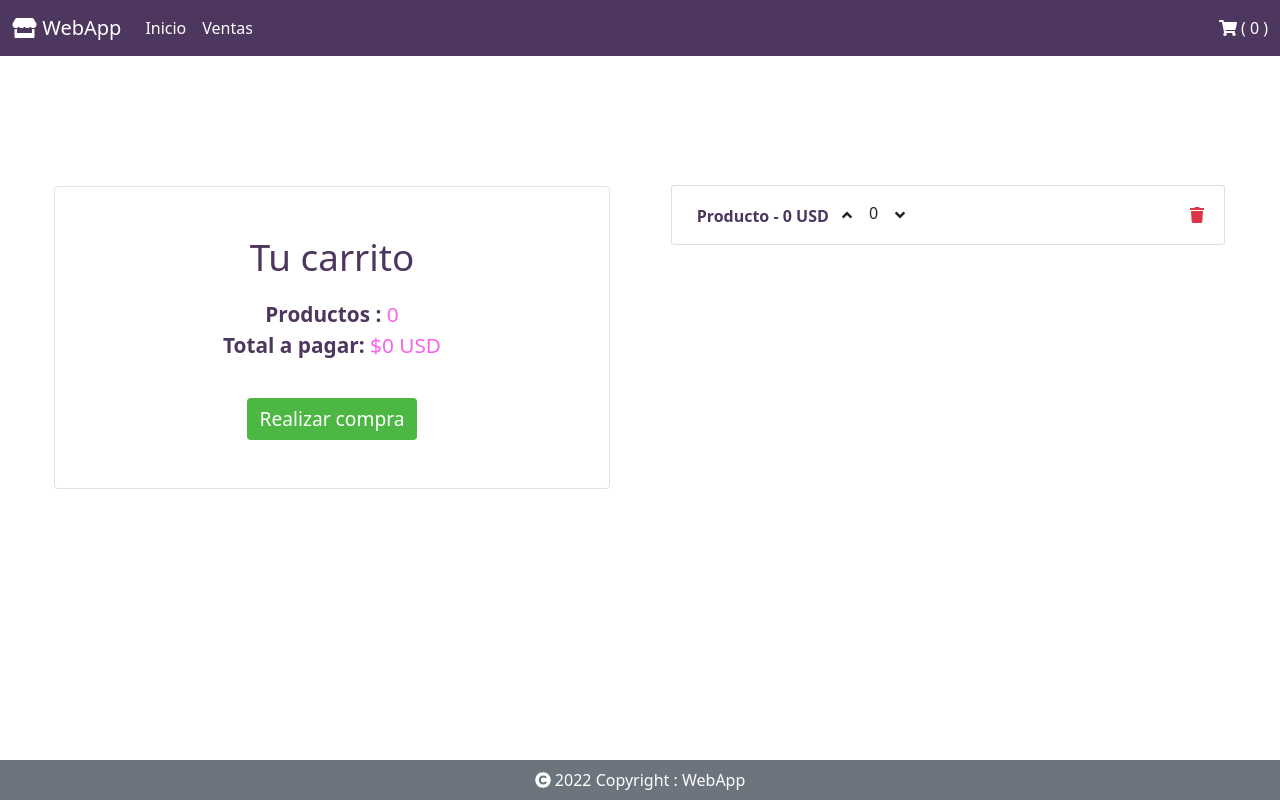
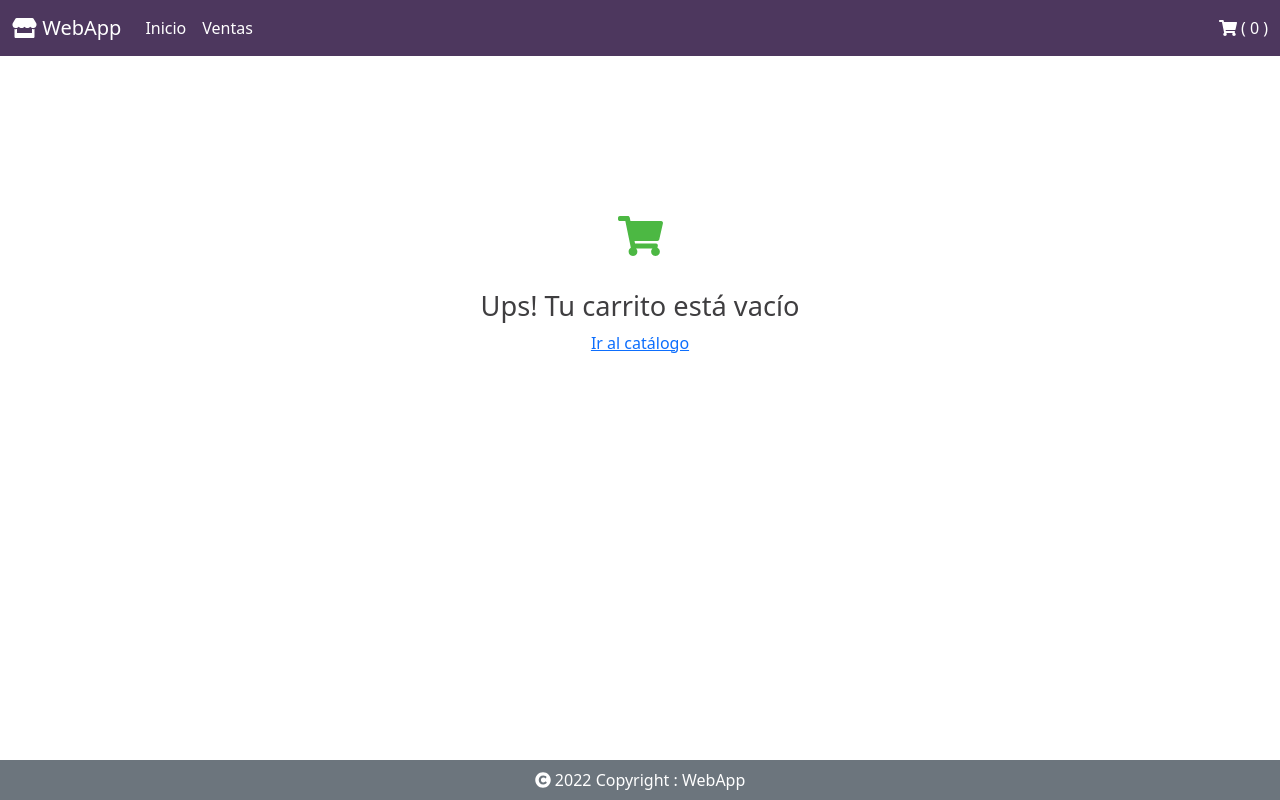
Before and after one commit to rootspyro/prueba-tas-2022, an Angular app: page /carrito in a window 1280 px wide. Built offline with nearby package versions, Linux system fonts and the light colour scheme.

Commit message:
empty cart logic

```diff
--- a/src/app/cart/cart.component.css
+++ b/src/app/cart/cart.component.css
@@ -13,6 +13,17 @@
   color: var(--purple);
 }
 
+.empty-cart {
+  margin-top: 150px;
+  color: var(--gray-dark);
+  text-align: center;
+}
+
+.empty-cart fa-icon{
+  display: block;
+  font-size: 2.5rem;
+  color: var(--green);
+}
 
 .cart-cont {
   margin-top: 30px;
@@ -77,16 +88,27 @@
   }
 
   .cart-body {
+    /*
     display: grid;
     grid-template-columns: 50% 50%;
+    */
+    display: flex;
+
   }
 
   .cart-body h3 {
     font-size: 2.3rem;
   }
 
+
+  .empty-cart h4 {
+    font-size: 1.7rem;
+  }
+
   .cart-cont {
     margin: 100px 30px 0px 30px;
+    width: 50%;
+    height: 320px;
   }
 
   .cart-cont p {
@@ -101,6 +123,9 @@
 
   .cart-products {
     margin-top: 75px;
+    height: 400px;
+    overflow-y: scroll;
+    width: 50%;
   }
 
   .list-group {
--- a/src/app/cart/cart.component.html
+++ b/src/app/cart/cart.component.html
@@ -4,20 +4,21 @@
 				<!--<h1 class="m-4">Carrito de compras</h1>-->
 		</div>
 
-		<div class="cart-body px-4">
+		<div class="cart-body px-4" *ngIf="productsOnCart.length > 0">
 			<div class="cart-cont border p-5 rounded-2">
 				<h3>Tu carrito</h3>
 				<p>
-					<span class="fw-bold">Productos :</span> 0 <br/>
+					<span class="fw-bold">Productos :</span> {{productsOnCart.length}} <br/>
 					<span class="fw-bold">Total a pagar: </span>  $0 USD
 				</p>
-				<button class="btn text-white">Realizar compra</button>
+				<button class="btn text-white" >Realizar compra</button>
 			</div>
 
 			<div class="cart-products ">
 				<!--<h3 >Lista de productos</h3>-->
-				<ul class="list-group mt-4 text-start">
-					<li class="list-group-item product-list-item ">
+				<ul class="list-group mt-4 text-start" >
+
+					<li class="list-group-item product-list-item mb-4  border">
 						<div class="product-item">
 							<div class="product-name ">Producto - 0 USD</div>
 							<div class="product-buttons ">
@@ -30,9 +31,16 @@
 							<button class="btn"><fa-icon [icon]="faTrash"></fa-icon></button>
 						</div>
 					</li>
+
 				</ul>
+
 			</div>
 
+		</div>
+		<div class="empty-cart" *ngIf="productsOnCart.length == 0">
+			<fa-icon [icon]="faShoppingCart" class="mb-4"></fa-icon>
+			<h4 >Ups! Tu carrito está vacío </h4>
+			<a href="/ventas">Ir al catálogo</a>
 		</div>
 
 
--- a/src/app/cart/cart.component.ts
+++ b/src/app/cart/cart.component.ts
@@ -1,5 +1,5 @@
 import { Component, OnInit } from '@angular/core';
-import { faAngleDown, faAngleUp, faTrash } from '@fortawesome/free-solid-svg-icons';
+import { faAngleDown, faAngleUp, faTrash, faShoppingCart } from '@fortawesome/free-solid-svg-icons';
 
 @Component({
   selector: 'app-cart',
@@ -17,5 +17,10 @@ export class CartComponent implements OnInit {
   faAngleUp = faAngleUp;
   faAngleDown = faAngleDown;
   faTrash = faTrash;
+  faShoppingCart = faShoppingCart;
+
+
+  productsOnCart : any[] = [];
+  totalPrice : number = 0;
 
 }
```
